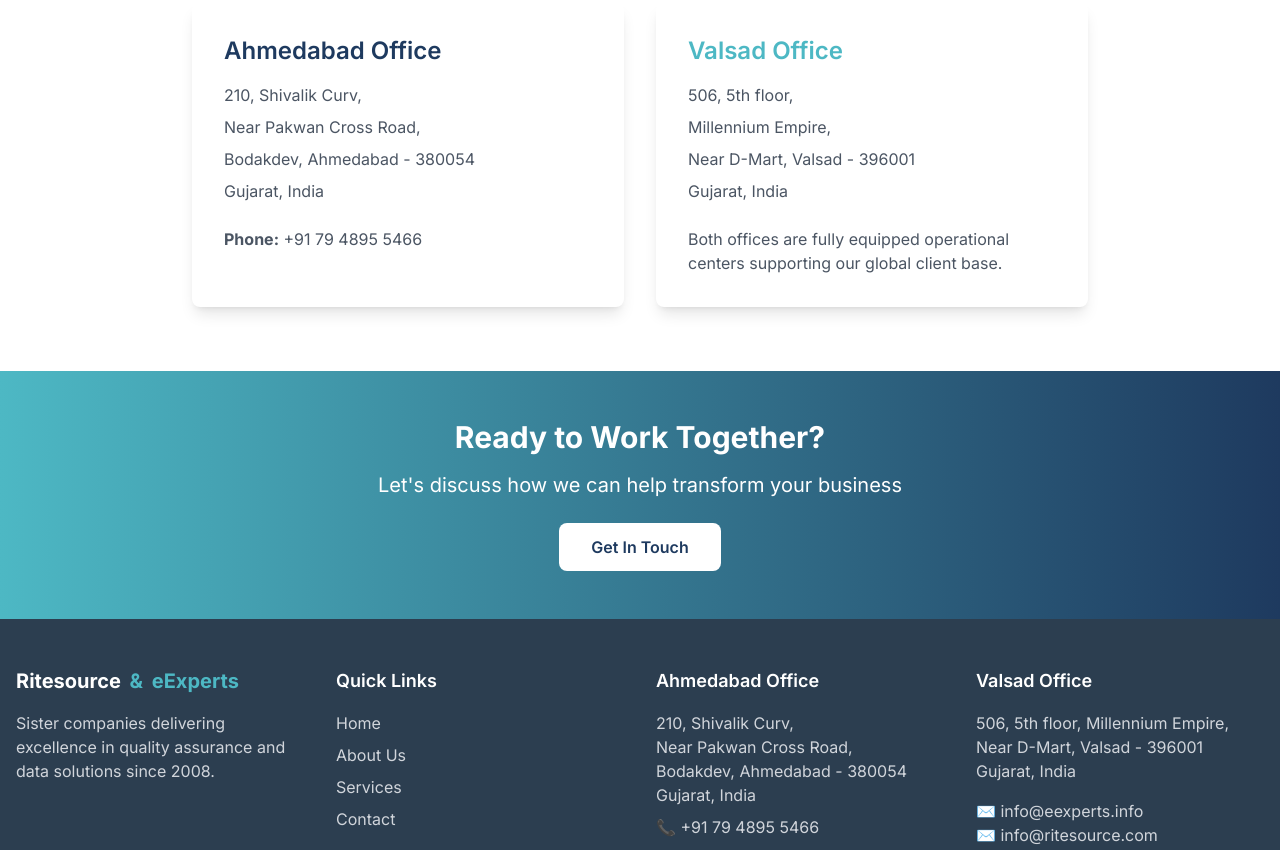
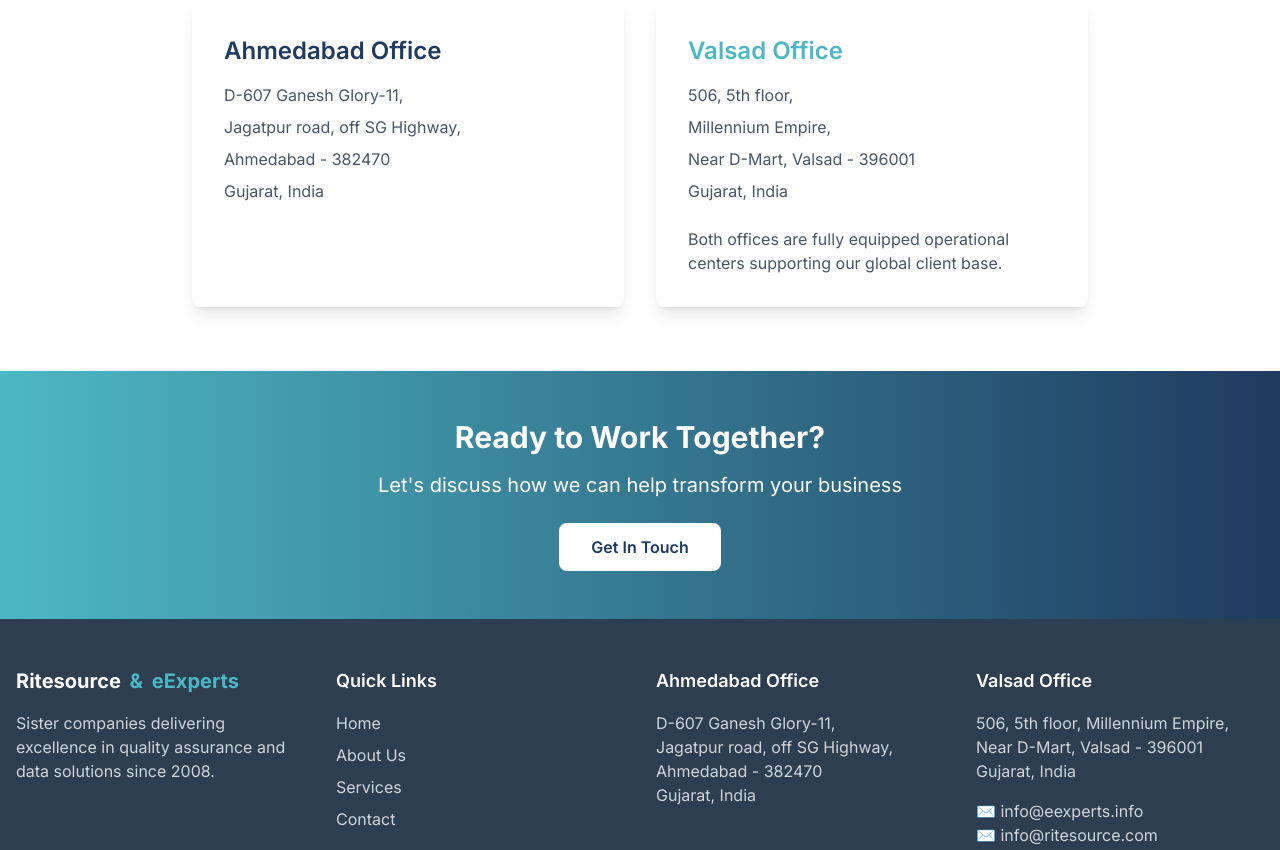
Before and after one commit to hetalk/eexperts-website, an Astro site: page /about in a window 1280 px wide. Shown: the part 1929-2779 px from the top of the page. Built offline with nearby package versions, Linux system fonts and the light colour scheme; Astro itself is replaced by a stand-in of ours.

Commit message:
Fix office addresses - use correct Ahmedabad address

```diff
--- a/src/components/Footer.astro
+++ b/src/components/Footer.astro
@@ -31,11 +31,10 @@
       <div>
         <h4 class="text-lg font-semibold mb-4">Ahmedabad Office</h4>
         <p class="text-gray-300">
-          210, Shivalik Curv,<br>
-          Near Pakwan Cross Road,<br>
-          Bodakdev, Ahmedabad - 380054<br>
-          Gujarat, India<br>
-          <span class="mt-2 block">📞 +91 79 4895 5466</span>
+          D-607 Ganesh Glory-11,<br>
+          Jagatpur road, off SG Highway,<br>
+          Ahmedabad - 382470<br>
+          Gujarat, India
         </p>
       </div>
 
--- a/src/pages/about.astro
+++ b/src/pages/about.astro
@@ -101,13 +101,10 @@
         <div class="bg-white rounded-lg shadow-lg p-8">
           <h3 class="text-2xl font-semibold mb-4 text-primary">Ahmedabad Office</h3>
           <div class="space-y-2 text-gray-600">
-            <p>210, Shivalik Curv,</p>
-            <p>Near Pakwan Cross Road,</p>
-            <p>Bodakdev, Ahmedabad - 380054</p>
+            <p>D-607 Ganesh Glory-11,</p>
+            <p>Jagatpur road, off SG Highway,</p>
+            <p>Ahmedabad - 382470</p>
             <p>Gujarat, India</p>
-            <p class="pt-4">
-              <strong>Phone:</strong> +91 79 4895 5466
-            </p>
           </div>
         </div>
         <div class="bg-white rounded-lg shadow-lg p-8">
--- a/src/pages/contact.astro
+++ b/src/pages/contact.astro
@@ -183,17 +183,11 @@
               <div class="flex items-start">
                 <span class="text-2xl mr-3">📍</span>
                 <div>
-                  <p>210, Shivalik Curv,</p>
-                  <p>Near Pakwan Cross Road,</p>
-                  <p>Bodakdev, Ahmedabad - 380054</p>
+                  <p>D-607 Ganesh Glory-11,</p>
+                  <p>Jagatpur road, off SG Highway,</p>
+                  <p>Ahmedabad - 382470</p>
                   <p>Gujarat, India</p>
                 </div>
-              </div>
-              <div class="flex items-center">
-                <span class="text-2xl mr-3">📞</span>
-                <a href="tel:+917948955466" class="text-primary hover:text-secondary transition">
-                  +91 79 4895 5466
-                </a>
               </div>
             </div>
           </div>
@@ -239,7 +233,7 @@
         <h2 class="text-2xl font-bold text-center mb-8">Find Us</h2>
         <div class="bg-white rounded-lg shadow-lg p-2">
           <iframe
-            src="https://www.google.com/maps/embed?pb=!1m18!1m12!1m3!1d3671.8969745456!2d72.49671!3d23.027474!2m3!1f0!2f0!3f0!3m2!1i1024!2i768!4f13.1!3m3!1m2!1s0x395e9b3f4b8b5e5f%3A0x7e5e5e5e5e5e5e5e!2sShivalik%20Curv%2C%20Bodakdev%2C%20Ahmedabad!5e0!3m2!1sen!2sin!4v1234567890"
+            src="https://www.google.com/maps/embed?pb=!1m18!1m12!1m3!1d3670.741!2d72.55147!3d23.0697!2m3!1f0!2f0!3f0!3m2!1i1024!2i768!4f13.1!3m3!1m2!1s0x0%3A0x0!2sGanesh%20Glory%2011%2C%20Jagatpur%2C%20Ahmedabad!5e0!3m2!1sen!2sin!4v1234567890"
             width="100%"
             height="400"
             style="border:0;"
```
